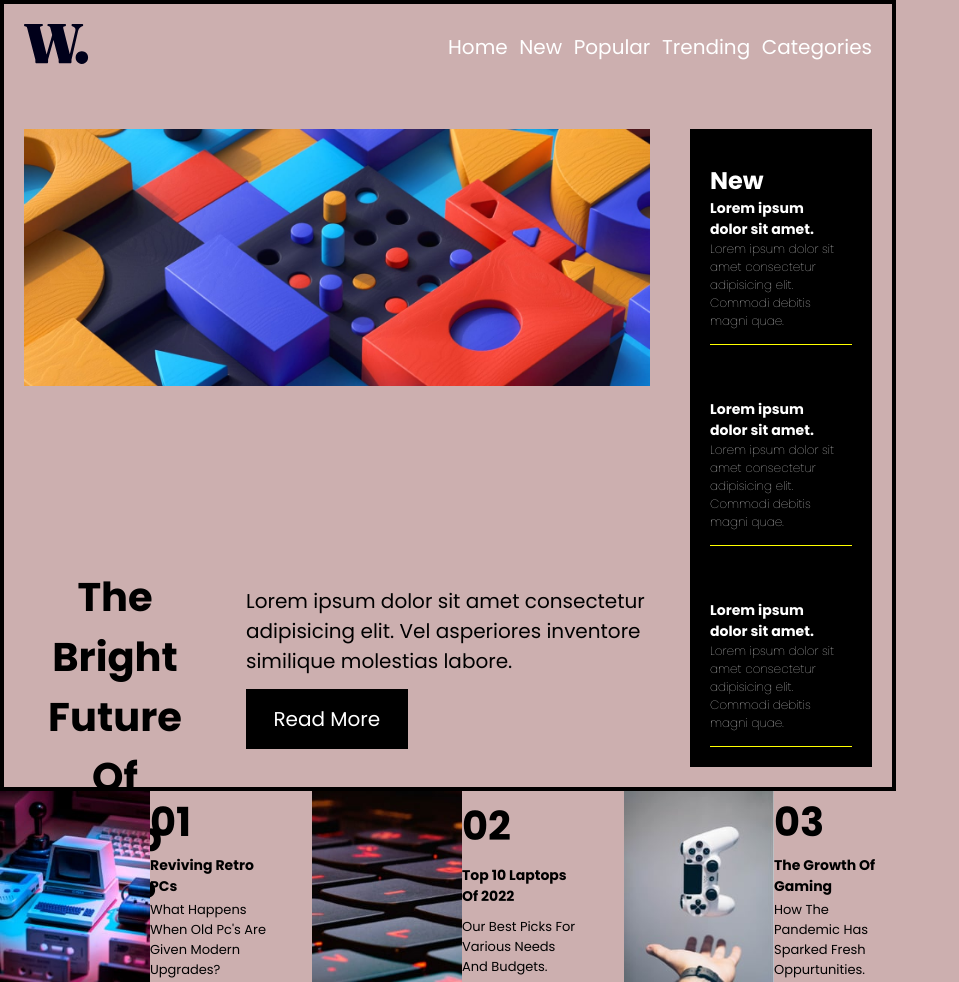
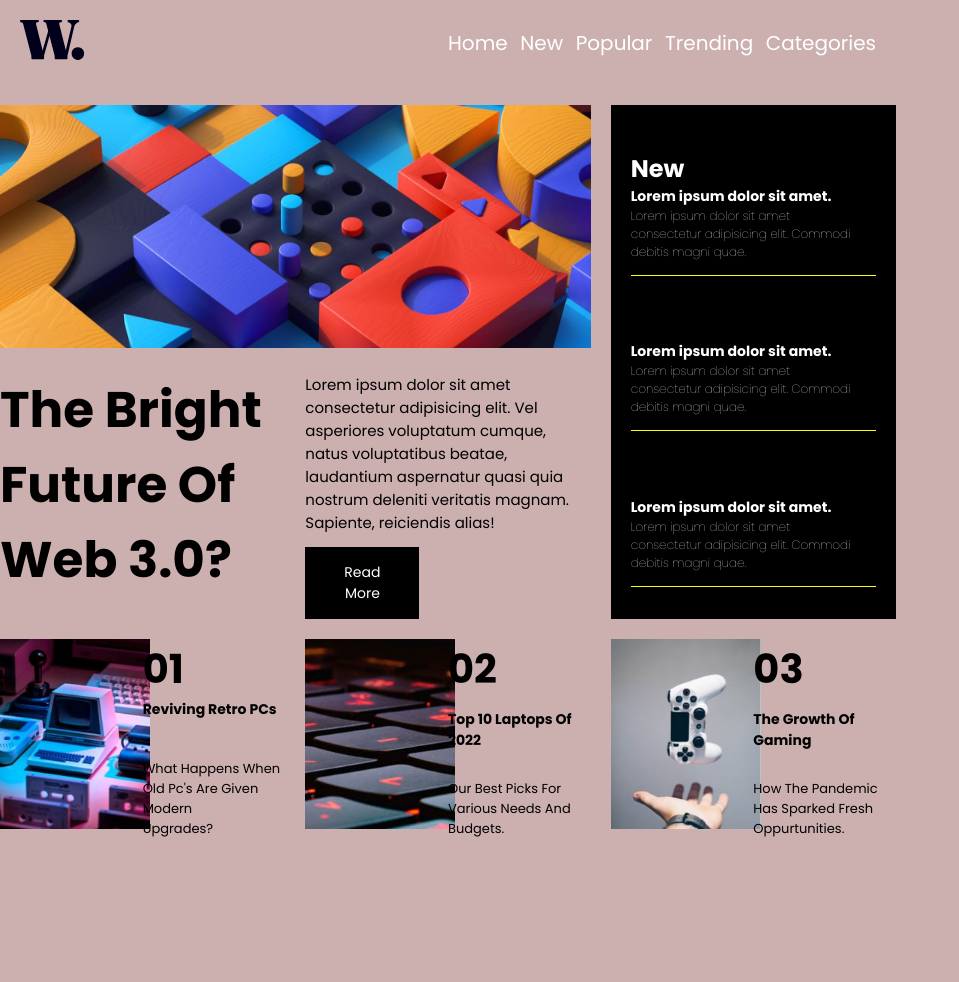
Before and after one commit to itachi-yin/FrontEndMentor-News-HomePage, a plain HTML site: page index.html in a window 1280 px wide. Shown: the whole page, without its empty margins (0-959 px from the left). After the commit the page ends 839 px from the top, so only its background shows below. Drawn offline with Linux system fonts and the light colour scheme.

Commit message:
90% Completed With That Grid Problem, Felt Good After Figuring It Out!

```diff
--- a/css/_global.scss
+++ b/css/_global.scss
@@ -19,7 +19,7 @@ body{
 }
 
 .container{
-    border: 4px solid black;
+    // border: 4px solid black;
     max-width: 70vw;
     // height: 70rem;
 
@@ -71,10 +71,11 @@ body{
     // height: 50%;
     // border: 1px solid lime;
     display: grid;
-    grid-template-columns: repeat(4,minmax(20rem,1fr));
-    grid-template-rows: repeat(auto-fill,minmax(5rem,1fr));
-    justify-items: center;
-    text-align: center;
+    grid-template-columns: repeat(3,minmax(20rem,1fr));
+    grid-gap: 2rem;
+
+
+
 
 
 
@@ -83,8 +84,9 @@ body{
 
     .wallpaperPc{
         // border: 1px solid blue;
-        grid-column: 1/4;
-        @include main-margin(2rem);
+        grid-column: span 2;
+
+
 
         img{
             display: inline-block;
@@ -95,13 +97,8 @@ body{
     .New-thing{
         // border: 1px solid mediumvioletred;
         grid-row: span 2;
-        @include main-margin(2rem);
         background-color: black;
-
-        display: flex;
-        flex-direction: column;
-        justify-content: center;
-        align-items: flex-start;
+        @include flex-Prop(flex,column,space-evenly,center);
 
         .new-stuff{
             text-align: start;
@@ -126,14 +123,12 @@ body{
 
     .main-heading{
 
-        place-self: center start;
-        // border: 1px solid lawngreen;
-        height: 20rem;
-        @include main-margin(2rem);
+
+
 
 
         h1{
-            font-size: 4rem;
+            font-size: 5rem;
         }
     }
 
@@ -141,19 +136,12 @@ body{
 
     .main-para{
         // border: 1px solid magenta;
-        grid-column: 2 / span 2;
-        place-self: center start;
-        @include main-margin(2rem);
-        height: 20rem;
 
-        display: flex;
-        flex-direction: column;
-        justify-content: center;
-        align-items: flex-start;
+        @include flex-Prop(flex,column,space-evenly,flex-start);
 
 
         p{
-            font-size: 2rem;
+            font-size: 1.5rem;
             text-align:start;
             margin-bottom: 1.3rem;
         }
@@ -161,11 +149,12 @@ body{
         a{
             display: inline-block;
             background-color: black;
-            font-size: 2rem;
+            font-size: 1.4rem;
             padding: 1.5rem 2.5rem;
             color: white;
             text-decoration: none;
             width: 40%;
+            text-align: center;
         }
     }
 
@@ -177,13 +166,8 @@ body{
 }
 
 // last section
-.last-sec{
 
-    max-width: 70vw;
-    // border: 2px solid lime;
 
-    @include flex-Prop(flex,row,space-around,center);
-    grid-gap: 4rem;
 
 
 
@@ -192,34 +176,49 @@ body{
 
     // Individual Box's
     .last-box{
-        // border: 2px solid black;
+
+        // border: 1px solid red;
         display: grid;
-        grid-template-columns: repeat(2,1fr);
-        flex-shrink: 1;
-        flex-basis: 50rem;
+        grid-template-columns: repeat(2,minmax(5rem,1fr));
+        grid-template-rows: repeat(2,minmax(1rem,1fr));
+
+
+
+
+
 
 
         img{
             width: 15rem;
+            grid-row: span 4;
             // border: 2px solid purple;
             display: inline-block;
-            grid-row: 1 / -4;
+
         }
 
-        h3,h4,p{
-            place-self: center start;
-        }
+        // h3,h4,p{
+
+
+
+        // }
 
         h3{
             font-size: 4rem;
+            // grid-row: span 2;
+
+
         }
 
         h4{
             font-size: 1.4rem;
+
+
         }
 
         p{
             font-size: 1.3rem;
+
+
         }
 
 
@@ -227,5 +226,3 @@ body{
 
 
     }
-
-}
--- a/index.html
+++ b/index.html
@@ -53,38 +53,45 @@
                 </h1>
             </div>
             <div class="main-para">
-                <p>Lorem ipsum dolor sit amet consectetur adipisicing elit. Vel asperiores inventore similique molestias labore.</p>
+                <p>Lorem ipsum dolor sit amet consectetur adipisicing elit. Vel asperiores voluptatum cumque, natus voluptatibus beatae, laudantium aspernatur quasi quia nostrum deleniti veritatis magnam. Sapiente, reiciendis alias!</p>
                 <a href="#">Read More</a>
-            </div>
-
-            </div>
-        </div>
-
             </div>
 
 
             <!-- Last Section  -->
 
-        <div class="last-sec">
+
         <div class="last-box last-box1">
                 <img src="./assets/images/image-retro-pcs.jpg" alt="">
                 <h3>01</h3>
                 <h4>Reviving Retro PCs</h4>
                 <p>What Happens When Old Pc's Are Given Modern <br> Upgrades?</p>
         </div>
+
         <div class="last-box last-box2">
                 <img src="./assets/images/image-top-laptops.jpg" alt="">
                 <h3>02</h3>
                 <h4>Top 10 Laptops Of 2022</h4>
                 <p>Our Best Picks For Various Needs And Budgets.</p>
         </div>
+
         <div class="last-box last-box3">
                 <img src="./assets/images/image-gaming-growth.jpg" alt="">
                 <h3>03</h3>
                 <h4>The Growth Of Gaming</h4>
                 <p>How The Pandemic Has Sparked Fresh Oppurtunities.</p>
         </div>
+
+
         </div>
+
+
+        </div>
+
+    </div>
+
+
+
 
 
 
```
Also changed, not shown: css/style.css, 1 other file. Lines whose indentation alone changed are shown as unchanged.
